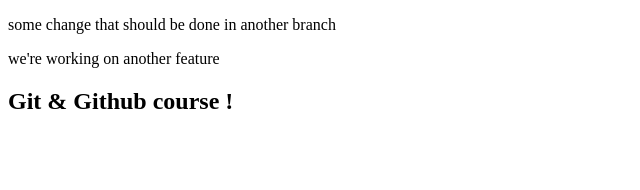
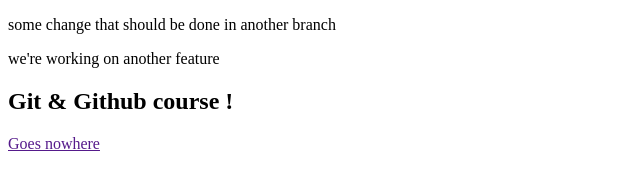
Before and after one commit to LukaErnestini/Github-Crashcourse, a plain HTML site: page index.html in a window 1280 px wide. Shown: the whole page, without its empty margins (0-640 px from the left). Drawn offline with Linux system fonts and the light colour scheme.

Commit message:
add blank link

```diff
--- a/index.html
+++ b/index.html
@@ -14,6 +14,7 @@
         <p>we're working on another feature</p>
         <main>
             <h1>Git & Github course !</h1>
+            <a href="">Goes nowhere</a>
         </main>
     </section>
 </body>
```
